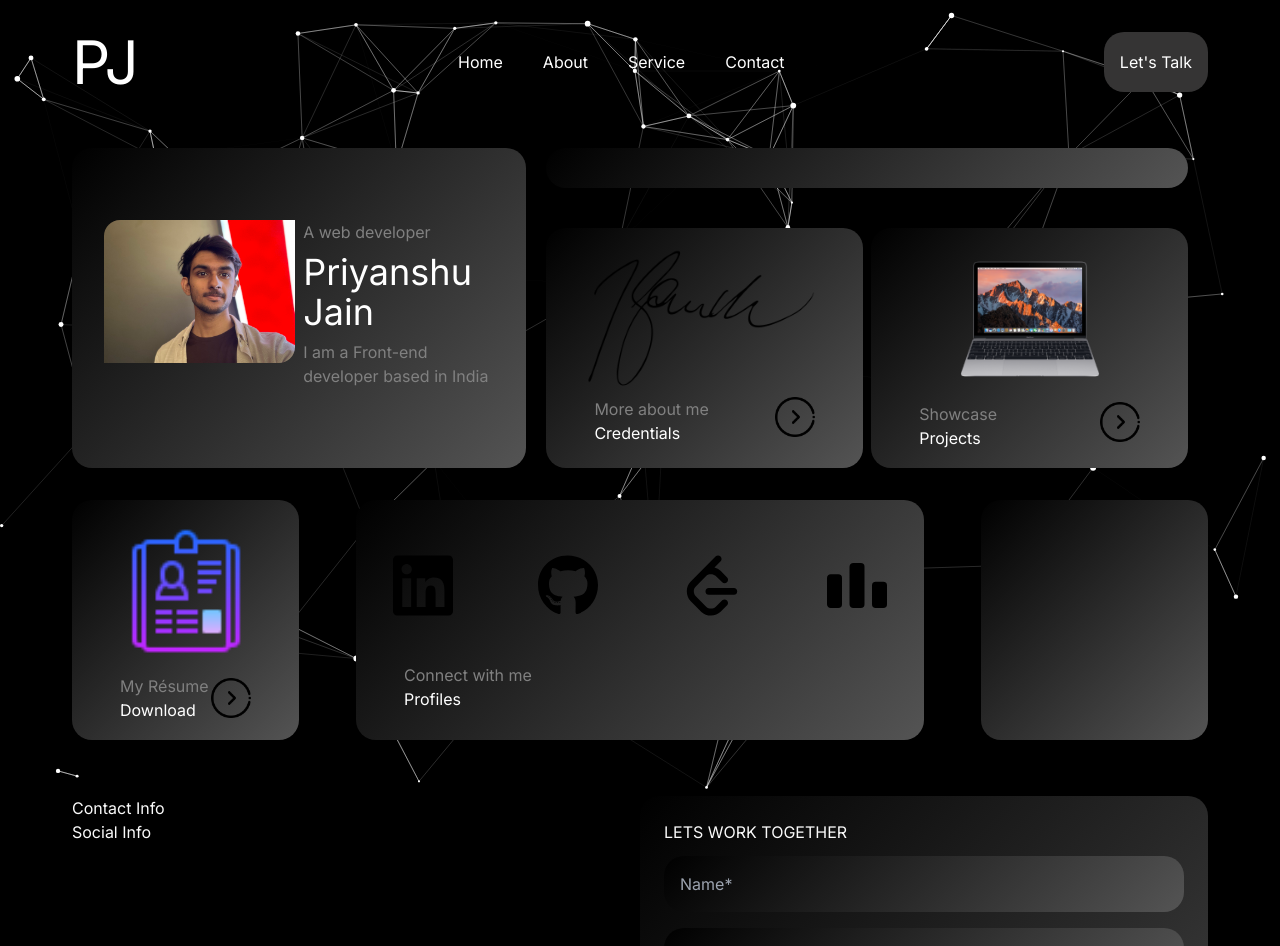
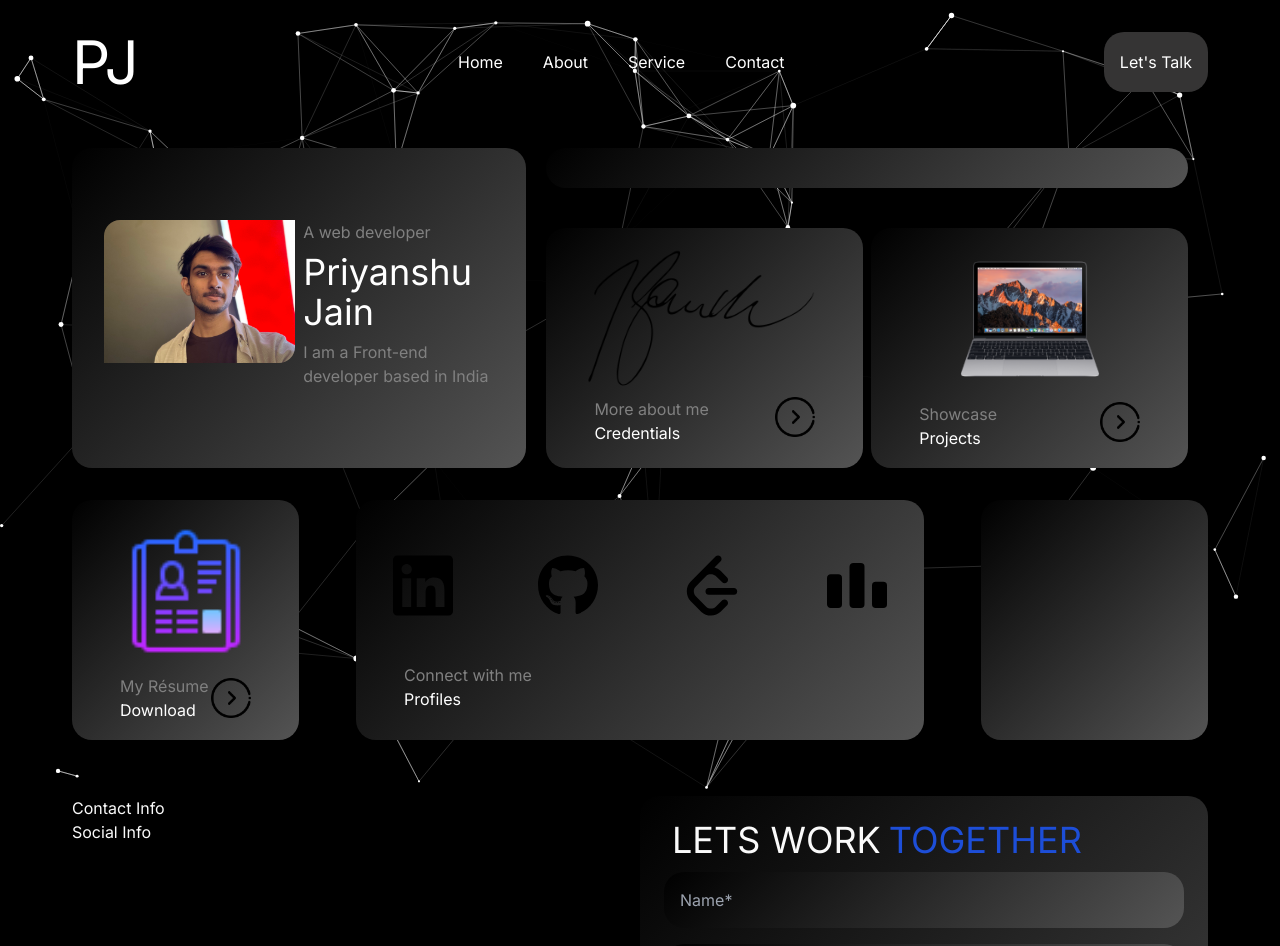
Before and after one commit to PriyanshuJain13/portfolio-new, a Next.js app: page / in a window 1280 px wide. Shown: the top 946 px of the page. Built offline with nearby package versions, Linux system fonts and the light colour scheme.

Commit message:
edited heading

```diff
--- a/components/Contact.jsx
+++ b/components/Contact.jsx
@@ -13,7 +13,7 @@ const Contact = () => {
       </div>
       <div className="w-full md:w-1/2">
         <div className="blackBox flex flex-col p-6 space-y-3">
-          <h1>LETS WORK TOGETHER</h1>
+          <div className='flex flex-row space-x-2 text-4xl ml-2'><h1>LETS WORK</h1><h1 className='text-blue-700'>TOGETHER</h1></div>
           <form action="" className='flex flex-col space-y-4'>
             <input className='blackBox p-4' type="text" placeholder='Name*'/>
             <input className='blackBox p-4' type="email" placeholder='Email*'/>
```
